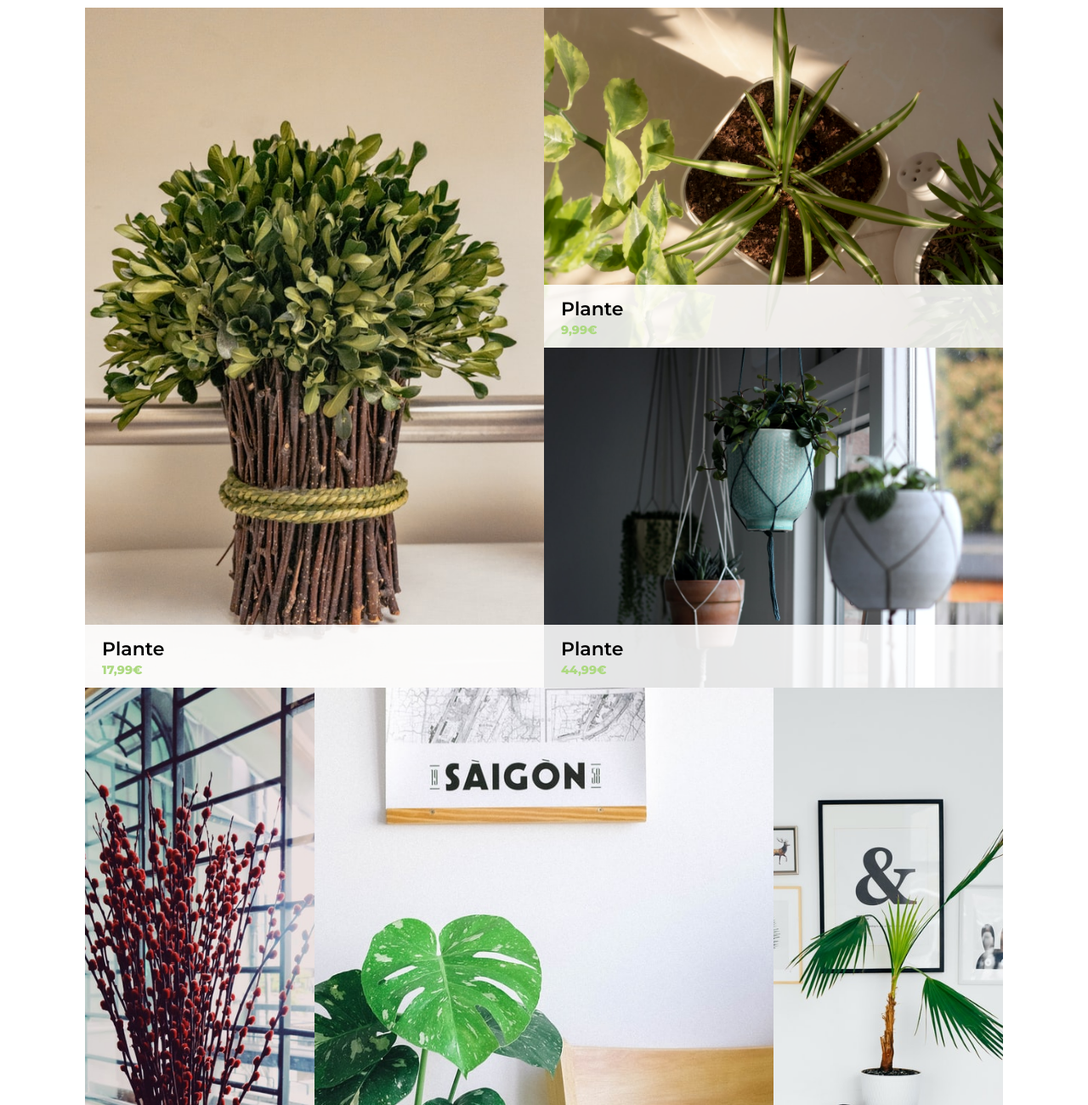
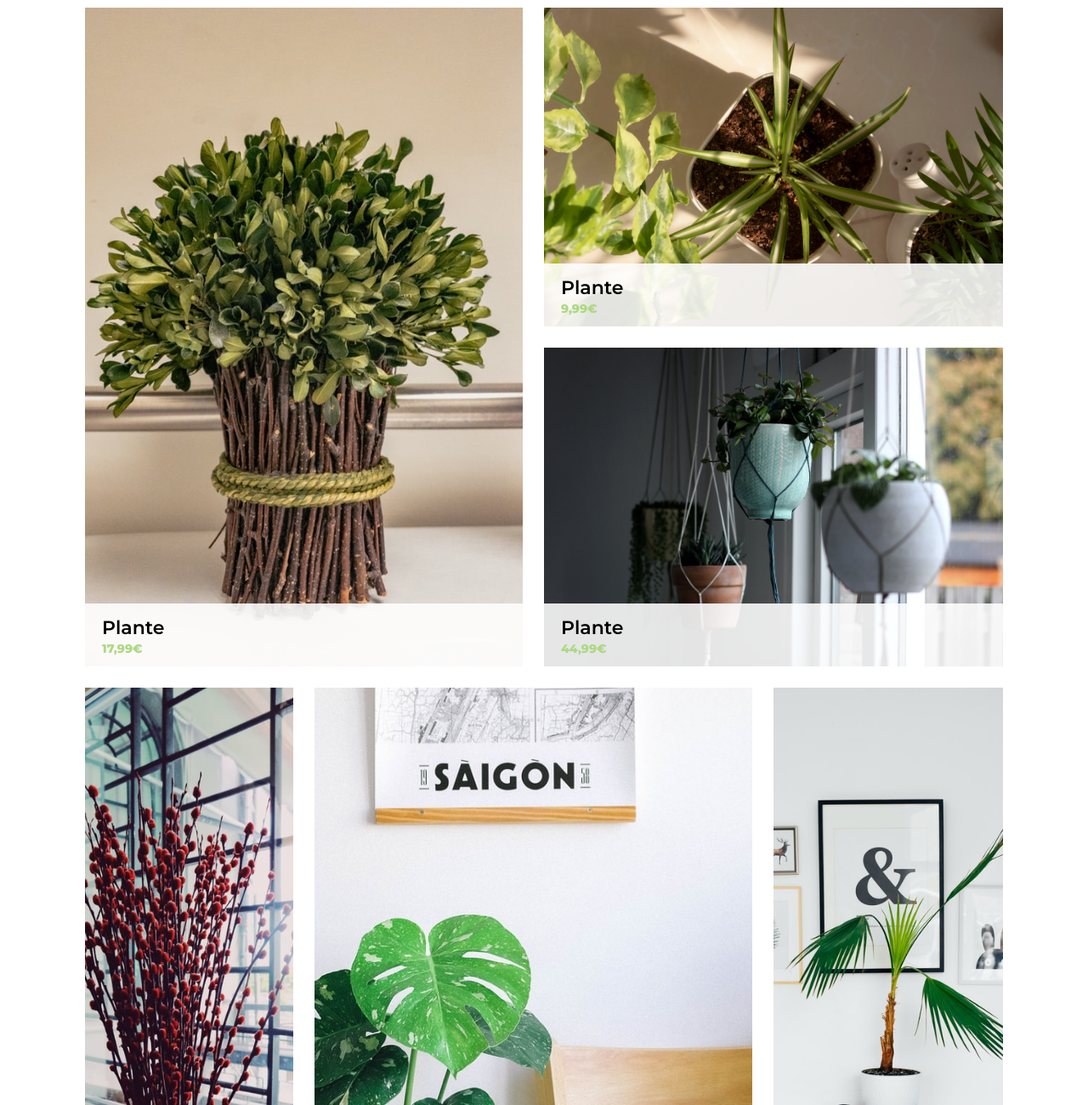
Before and after one commit to Aichetou-Gaye/naturetmoi, a plain HTML site: page index.html in a window 1280 px wide. Shown: the part 2380-3680 px from the top of the page at 85% size. Drawn offline with Linux system fonts and the light colour scheme.

Commit message:
Modification on CSS

```diff
--- a/css/styles.css
+++ b/css/styles.css
@@ -36,7 +36,6 @@ section.top-page {
     font-size: 80px;
     font-family: 'Abril FatFace', cursive;
     font-weight: 100;
-    /*padding: 20px 50px;*/
     width: 50%;
 }
 .scroll-down {
@@ -114,7 +113,7 @@ nav.nav li a {
     position: relative;
 }
 .no-grid {
-    min-width: 350px;
+    min-width: 300px;
     height: 500px;
     flex: 1;
 }
@@ -165,24 +164,30 @@ nav.nav li a {
     background-image: url(../images/nos_plantes/1.jpg);
     grid-column: 1/3;
     grid-row: 1/3;
+    margin-right: 25px;
+    margin-bottom: 25px;
 }
 .plant-grid2 {
     background-image: url(../images/nos_plantes/2.jpg);
     grid-column: 3/5;
+    margin-bottom: 25px;
 }
 .plant-grid3 {
     background-image: url(../images/nos_plantes/3.jpg);
     grid-column: 3/5;
+    margin-bottom: 25px;
 }
 .plant-grid4 {
     background-image: url(../images/nos_plantes/4.jpg);
     grid-column: 1;
     grid-row: 3/5;
+    margin-right: 25px;
 }
 .plant-grid5 {
     background-image: url(../images/nos_plantes/5.jpg);
     grid-column: 2/4;
     grid-row: 3/5;
+    margin-right: 25px;
 }
 .plant-grid6 {
     background-image: url(../images/nos_plantes/6.jpg);
```
